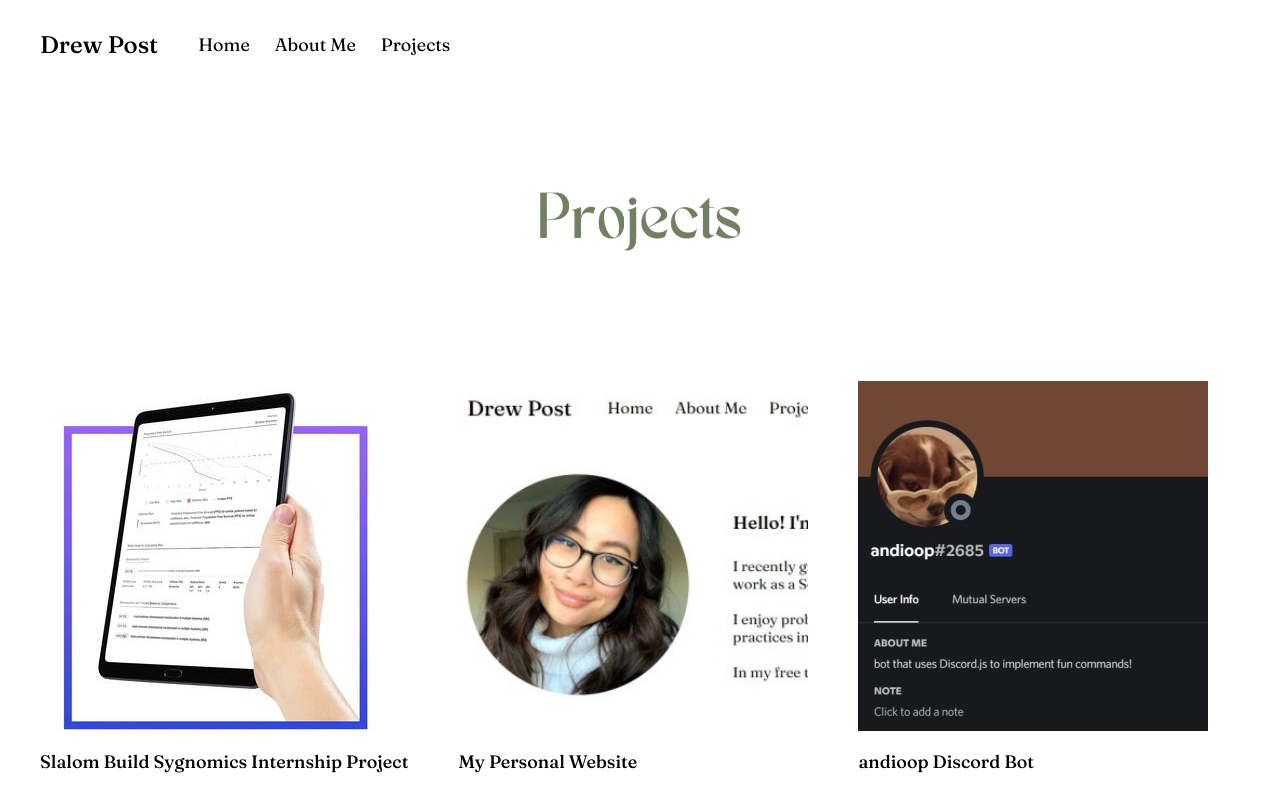
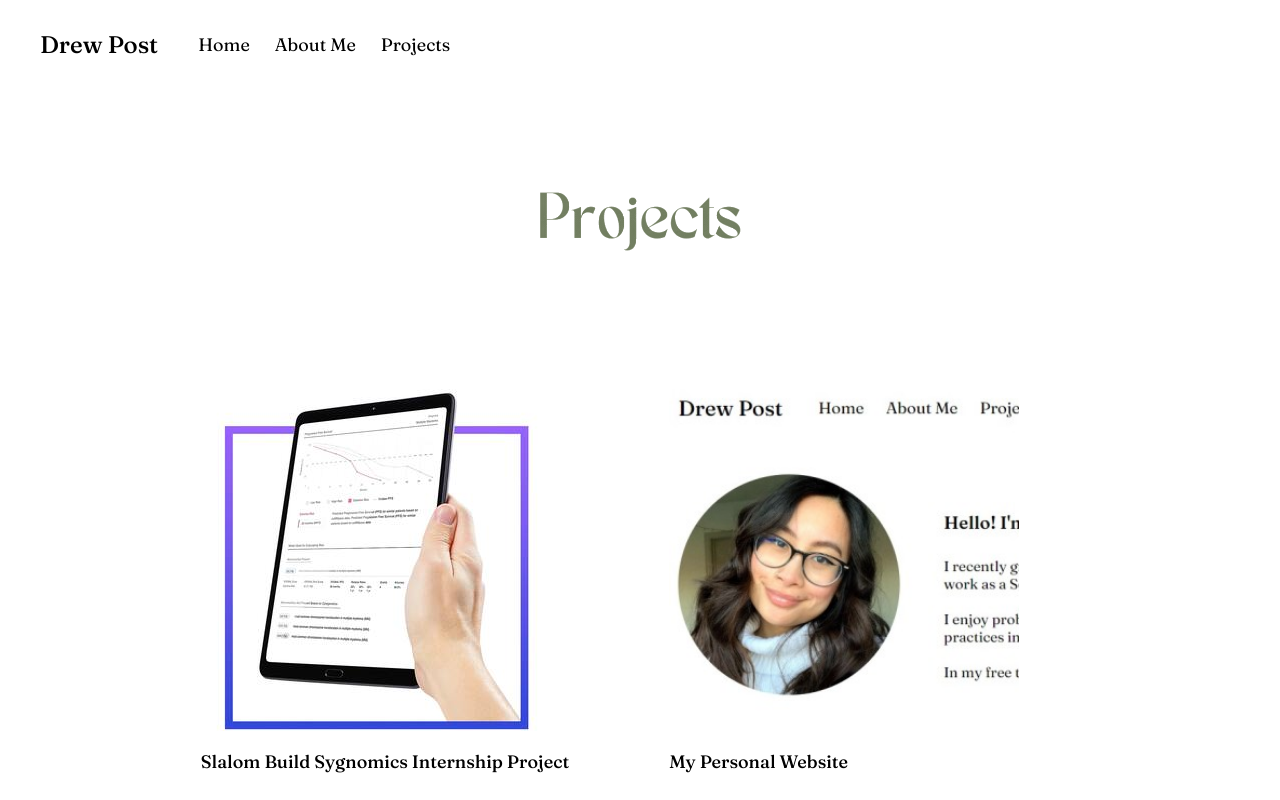
Before and after one commit to drew-post/personal-website, an Angular app: page /projects in a window 1280 px wide. Shown: the top 800 px of the page. Built offline with nearby package versions, Linux system fonts and the light colour scheme.

Commit message:
Project page padding adjustment

```diff
--- a/src/app/components/projects/projects.component.scss
+++ b/src/app/components/projects/projects.component.scss
@@ -25,8 +25,8 @@
         display: flex;
         flex-direction: row;
         flex-wrap: wrap;
-        justify-content: flex-start;
-        align-items: flex-start;
+        justify-content: center;
+        align-items: center;
     }
 
     &__header-container {
@@ -39,7 +39,7 @@
     }
 
     &__link-container {
-        padding-right: 50px;
+        padding-right: 100px;
     }
 
     &__link {
@@ -106,6 +106,11 @@
         &__container {
             flex-direction: column;
             justify-content: center;
+            align-items: flex-start;
+        }
+
+        &__link-container {
+            padding-left: 115px;
         }
 
         &__link {
```
